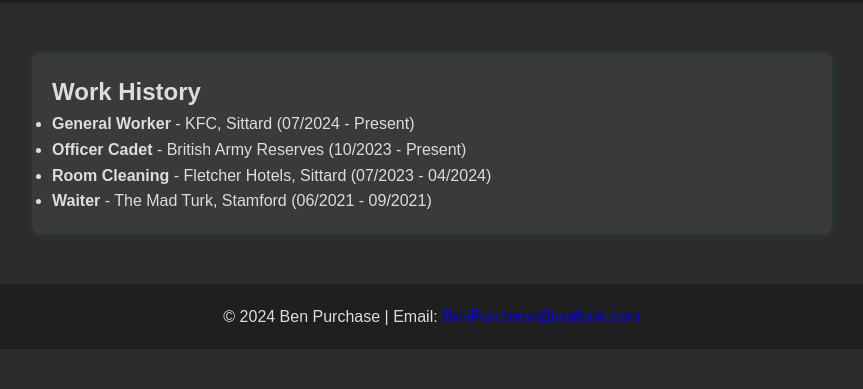
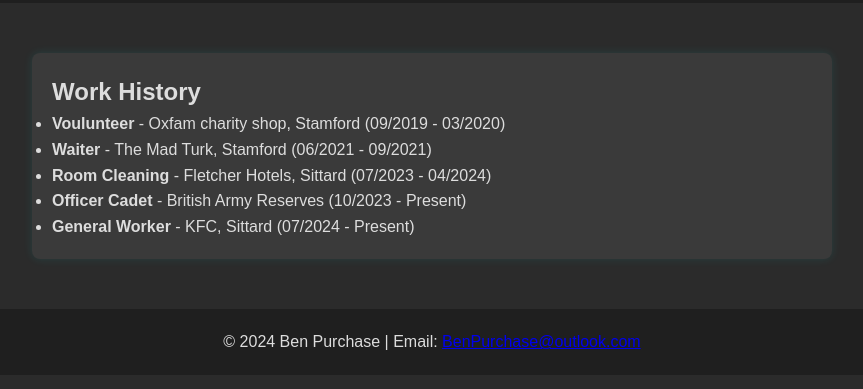
Before and after one commit to Ben-Purchase/Ben-Purchase, a plain HTML site: page Experience/experience.html in a window 1280 px wide. Shown: the part 117-506 px from the top of the page, without its empty margins (208-1071 px from the left). Drawn offline with Linux system fonts and the light colour scheme.

Commit message:
modified:   Experience/experience.html

```diff
--- a/Experience/experience.html
+++ b/Experience/experience.html
@@ -23,10 +23,11 @@
     <section class="content">
         <h2>Work History</h2>
         <ul>
+            <li><strong>Voulunteer</strong> - Oxfam charity shop, Stamford (09/2019 - 03/2020)</li>
+            <li><strong>Waiter</strong> - The Mad Turk, Stamford (06/2021 - 09/2021)</li>
+            <li><strong>Room Cleaning</strong> - Fletcher Hotels, Sittard (07/2023 - 04/2024)</li>
+            <li><strong>Officer Cadet</strong> - British Army Reserves (10/2023 - Present)</li>
             <li><strong>General Worker</strong> - KFC, Sittard (07/2024 - Present)</li>
-            <li><strong>Officer Cadet</strong> - British Army Reserves (10/2023 - Present)</li>
-            <li><strong>Room Cleaning</strong> - Fletcher Hotels, Sittard (07/2023 - 04/2024)</li>
-            <li><strong>Waiter</strong> - The Mad Turk, Stamford (06/2021 - 09/2021)</li>
         </ul>
     </section>
 
```
